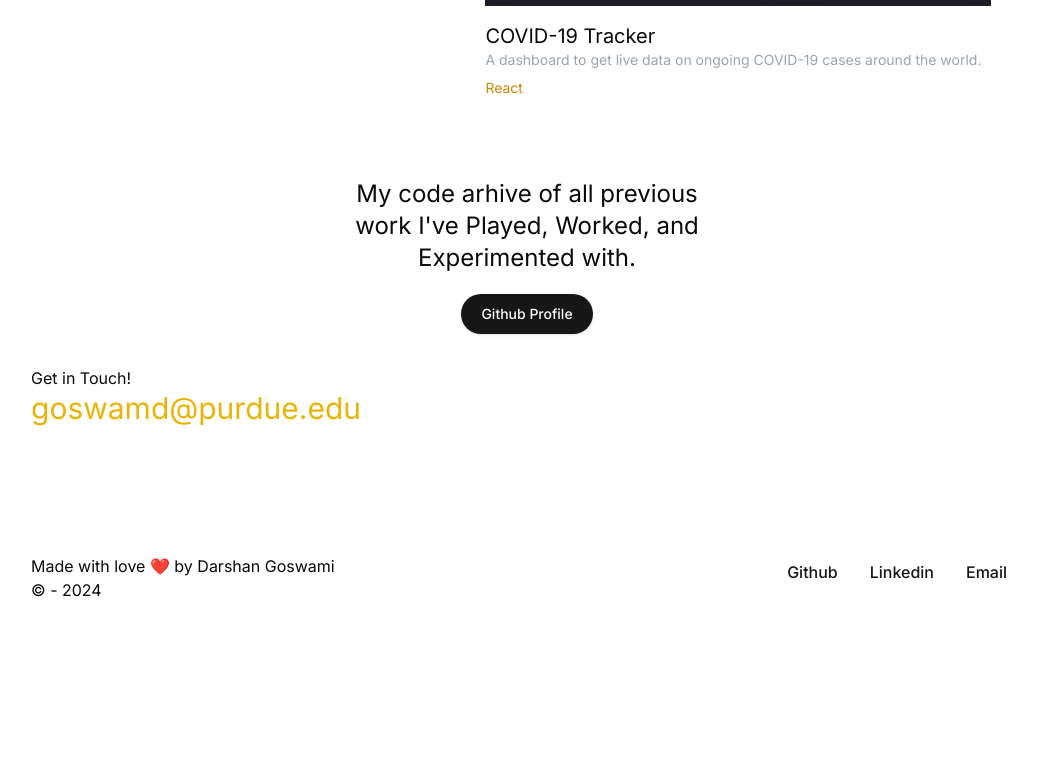
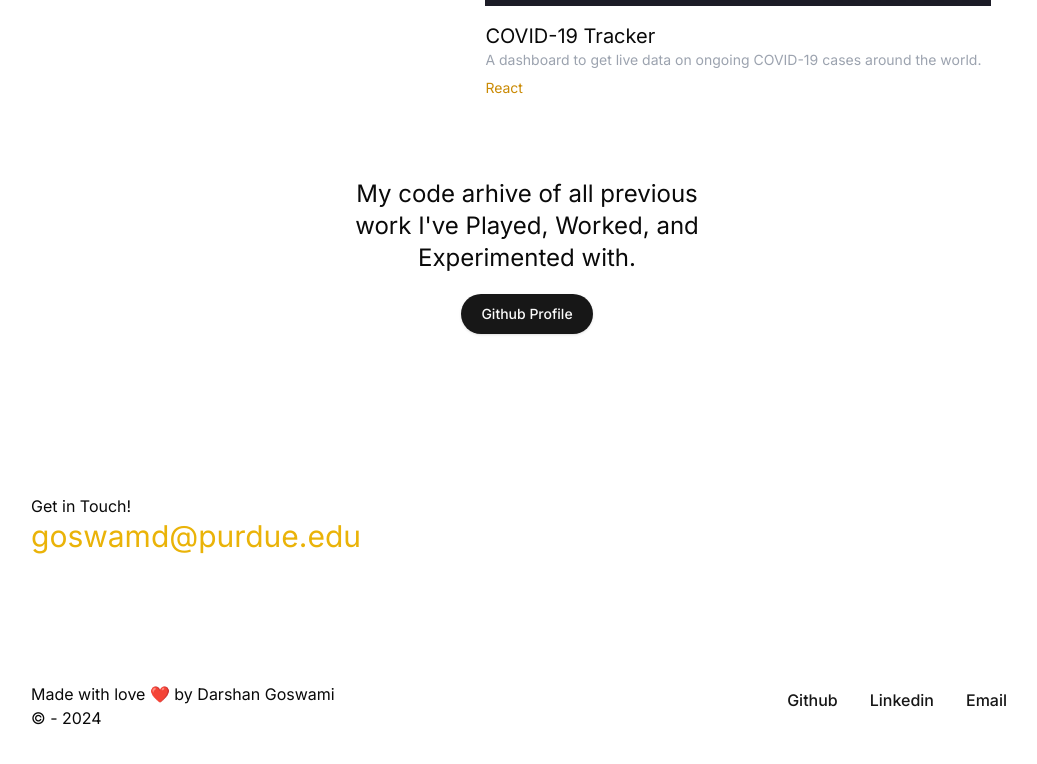
Before and after one commit to darshangoswami/Portfolio, a React (Vite) app: page / in a window 1280 px wide. Shown: the part 1548-2312 px from the top of the page, without its empty margins (113-1150 px from the left). Before the commit the page ends 2190 px from the top, so only its background shows below. Built offline with nearby package versions, Linux system fonts and the light colour scheme.

Commit message:
add spacing above footer

```diff
--- a/src/components/footer.jsx
+++ b/src/components/footer.jsx
@@ -2,7 +2,7 @@ import { Button } from "./ui/button";
 
 function footer() {
   return (
-    <div>
+    <div className="mt-32">
       <h3>Get in Touch!</h3>
       <p className="text-3xl text-yellow-500">goswamd@purdue.edu</p>
       <div className="flex flex-col md:flex-row md:justify-between mb-10 mt-32">
```
